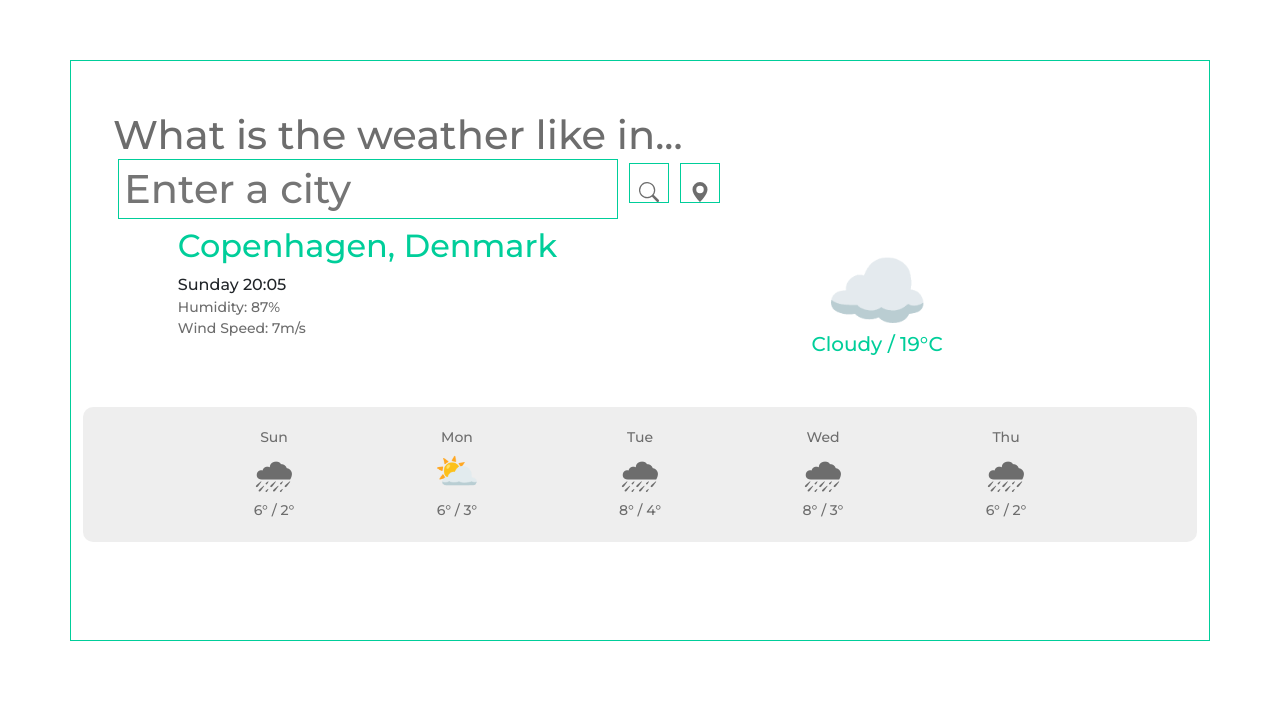
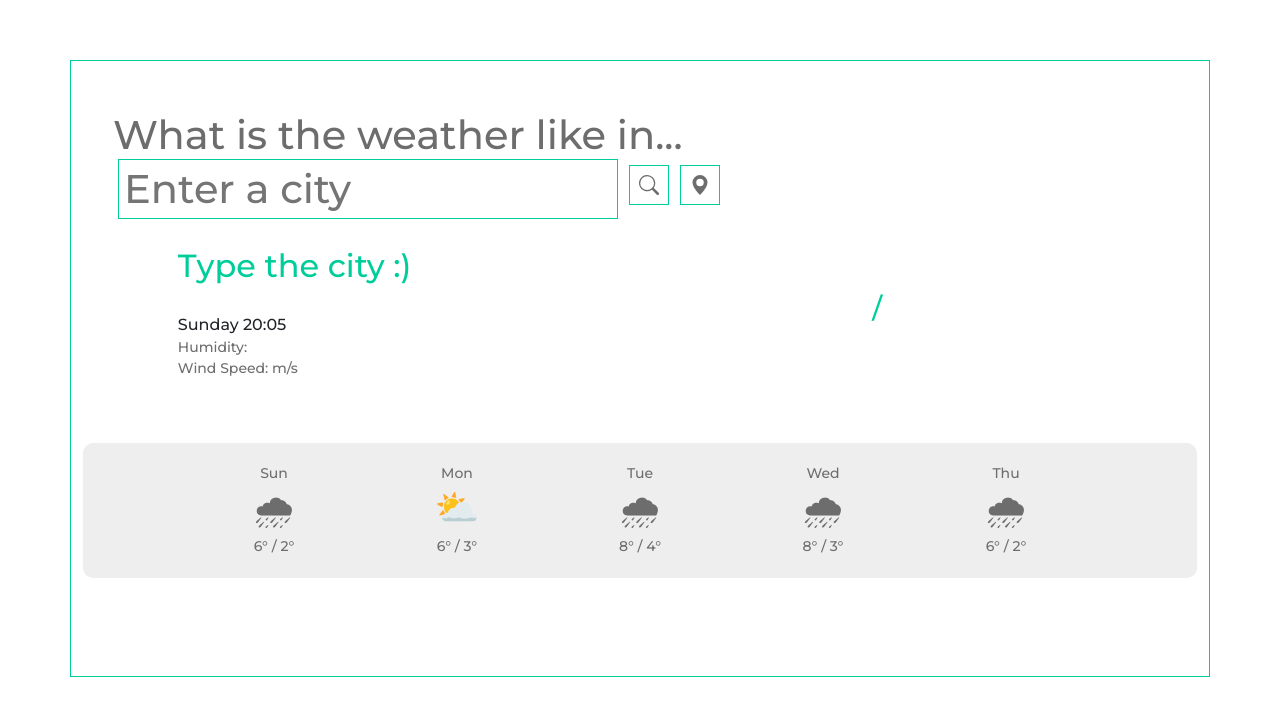
Before and after one commit to dayeahk/weather-app, a plain HTML site: page index.html in a window 1280 px wide. Drawn offline with nearby package versions, Linux system fonts and the light colour scheme.

Commit message:
Removed default placeholder

```diff
--- a/index.html
+++ b/index.html
@@ -63,19 +63,18 @@
       <div class="row">
         <div class="col-1"></div>
         <div class="col-5">
-          <h2>Copenhagen, Denmark</h2>
+          <h2>Type the city :)</h2>
           <div id="current-time">Saturday 20:36</div>
           <p>
-            Humidity: <span id="humidity">87%</span>
+            Humidity: <span id="humidity"></span>
             <br />
-            Wind Speed: <span id="wind-speed">7</span>m/s
+            Wind Speed: <span id="wind-speed"></span>m/s
           </p>
         </div>
         <div class="col-5">
-          <div class="current-weather-emoji">☁️</div>
           <div class="current-weather">
-            <span id="current-description">Cloudy</span> /
-            <span id="current-temp">19°C</span>
+            <span id="current-description"></span> /
+            <span id="current-temp"></span>
           </div>
         </div>
         <div class="col-1"></div>
--- a/src/styles.css
+++ b/src/styles.css
@@ -6,13 +6,13 @@ h2 {
 h1 {
   color: #6d6d6d;
   margin: 60px 30px;
-  font-size: 18px;
 }
 
 h2 {
   font-weight: 500;
   color: #00ce9a;
   font-size: 28px;
+  padding: 20px 0;
 }
 
 form {
@@ -39,6 +39,11 @@ button:hover {
 p {
   color: #6d6d6d;
   font-size: 14px;
+}
+
+svg {
+  display: block;
+  margin: 0 auto;
 }
 
 .container {
@@ -81,8 +86,9 @@ p {
 
 .current-weather {
   text-align: center;
-  font-size: 20px;
+  font-size: 28px;
   color: #00ce9a;
+  padding: 60px 0;
 }
 
 .forecast {
```
Also changed, not shown: 1 other file.
